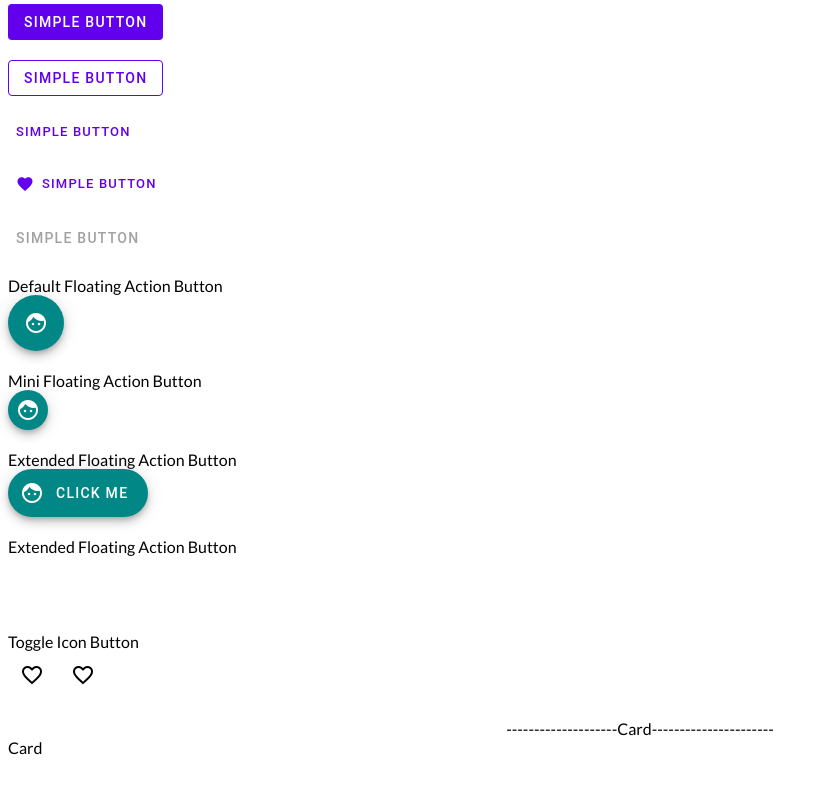
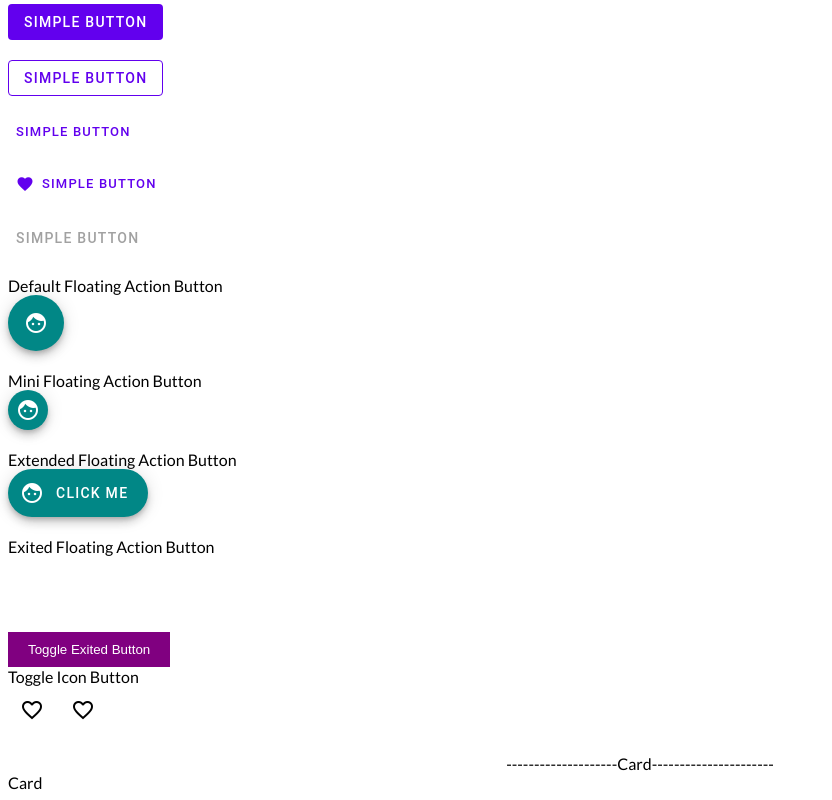
Before and after one commit to bitthal/material_design_io, a website: page src/index.html in a window 1280 px wide. Shown: the part 1424-2224 px from the top of the page, without its empty margins (0-832 px from the left). Before the commit the page ends 2189 px from the top, so only its background shows below. Drawn offline with nearby package versions, Linux system fonts and the light colour scheme; files that its build step writes are made by us from their sources; files whose address does not match are found by name.

Commit message:
masterall

```diff
--- a/src/index.html
+++ b/src/index.html
@@ -91,7 +91,7 @@
     </div>
 
     <div class="mb">
-            <div>Extended Floating Action Button</div>
+            <div>Exited Floating Action Button</div>
                 <button class="mdc-fab mdc-fab--exited Exitedbtn" disabled>
                 <span class="mdc-fab__icon material-icons">
                     face
@@ -215,13 +215,17 @@
     </div>
 
     <div class="mb">
-            <div>Extended Floating Action Button</div>
+            <div>Exited Floating Action Button</div>
                 <button class="mdc-fab mdc-fab--exited Exitedbtn rippleEffect" disabled>
                 <span class="mdc-fab__icon material-icons">
                     face
                 </span>
             </button>
     </div>
+
+    <button class="toggler">
+            Toggle Exited Button
+    </button>
 
     <div class="mb">
             <div>Toggle Icon Button</div>
```
